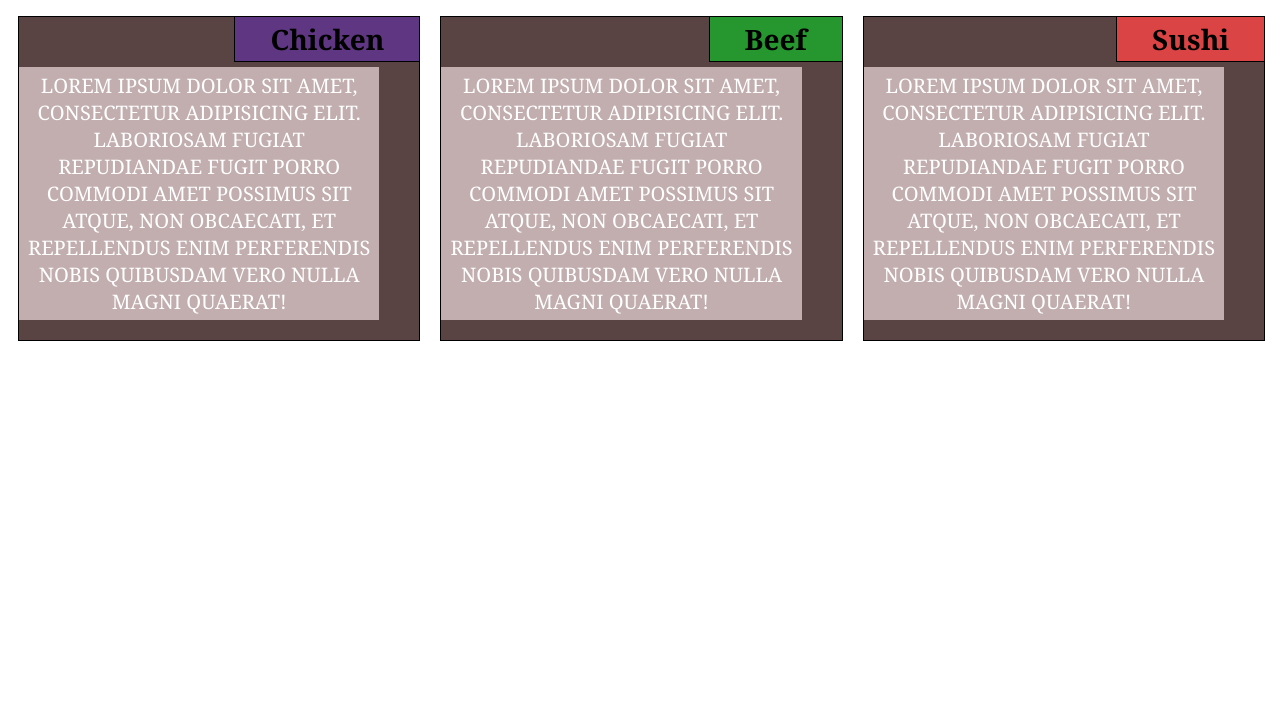
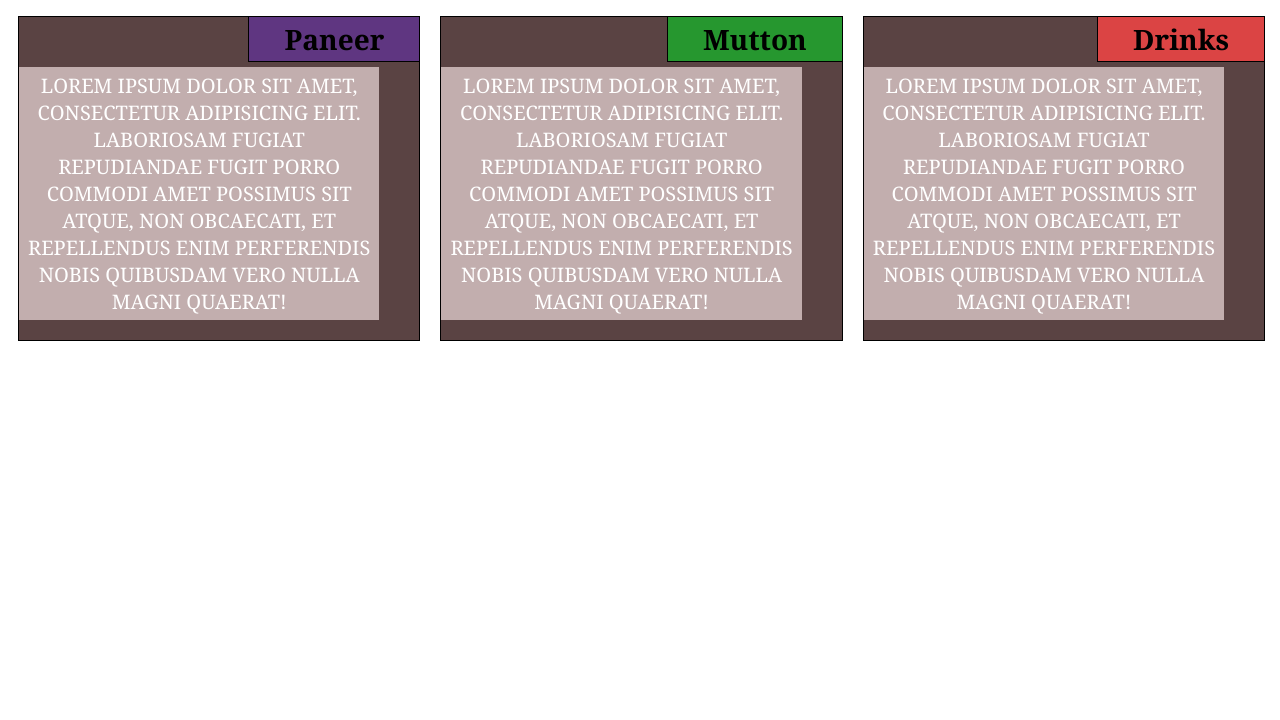
Before and after one commit to Naman1785/Web1, a plain HTML site: page index.html in a window 1280 px wide. Shown: the part 80-800 px from the top of the page. Drawn offline with Linux system fonts and the light colour scheme.

Commit message:
Html and CSS file

```diff
--- a/css/stylesheet.css
+++ b/css/stylesheet.css
@@ -40,17 +40,17 @@ p{
 }
 
 
-#chicken{
+#Paneer{
     background-color: rgb(95, 54, 129);
 
 }
 
-#sushi{
+#Drinks{
     background-color: rgb(219, 68, 68);
 
 }
 
-#beef{
+#Mutton{
     background-color: rgb(38, 151, 47);
 }
 
--- a/index.html
+++ b/index.html
@@ -4,7 +4,7 @@
         <meta charset="utf-8">
         <meta name="viewport" content="width=device-width, initial-scale=1">
 
-        <title>Restraunt Menu</title>
+        <title> Menu</title>
 
         <link rel="stylesheet" type="text/css"href="css/stylesheet.css">
     </head>
@@ -18,8 +18,8 @@
         <div>
             <section class="col-lg-4 col-md-6"  id="imp">
                 <section>
-                    <h2 id="chicken">
-                        Chicken
+                    <h2 id="Paneer">
+                        Paneer
                     </h2>
                     <p>
                         LOREM IPSUM DOLOR SIT AMET, CONSECTETUR ADIPISICING ELIT. LABORIOSAM FUGIAT REPUDIANDAE FUGIT
@@ -31,8 +31,8 @@
 
             <section class="col-lg-4 col-md-6" id="imp">
                 <section>
-                    <h2 id="beef">
-                        Beef
+                    <h2 id="Mutton">
+                        Mutton
                     </h2>
                     <p>
                         LOREM IPSUM DOLOR SIT AMET, CONSECTETUR ADIPISICING ELIT. LABORIOSAM FUGIAT REPUDIANDAE FUGIT
@@ -44,8 +44,8 @@
 
             <section class="col-lg-4 col-md-12"  id="imp">
                 <section>
-                    <h2 id="sushi">
-                        Sushi
+                    <h2 id="Drinks">
+                        Drinks
                     </h2>
                     <p>
                         LOREM IPSUM DOLOR SIT AMET, CONSECTETUR ADIPISICING ELIT. LABORIOSAM FUGIAT REPUDIANDAE FUGIT
```
